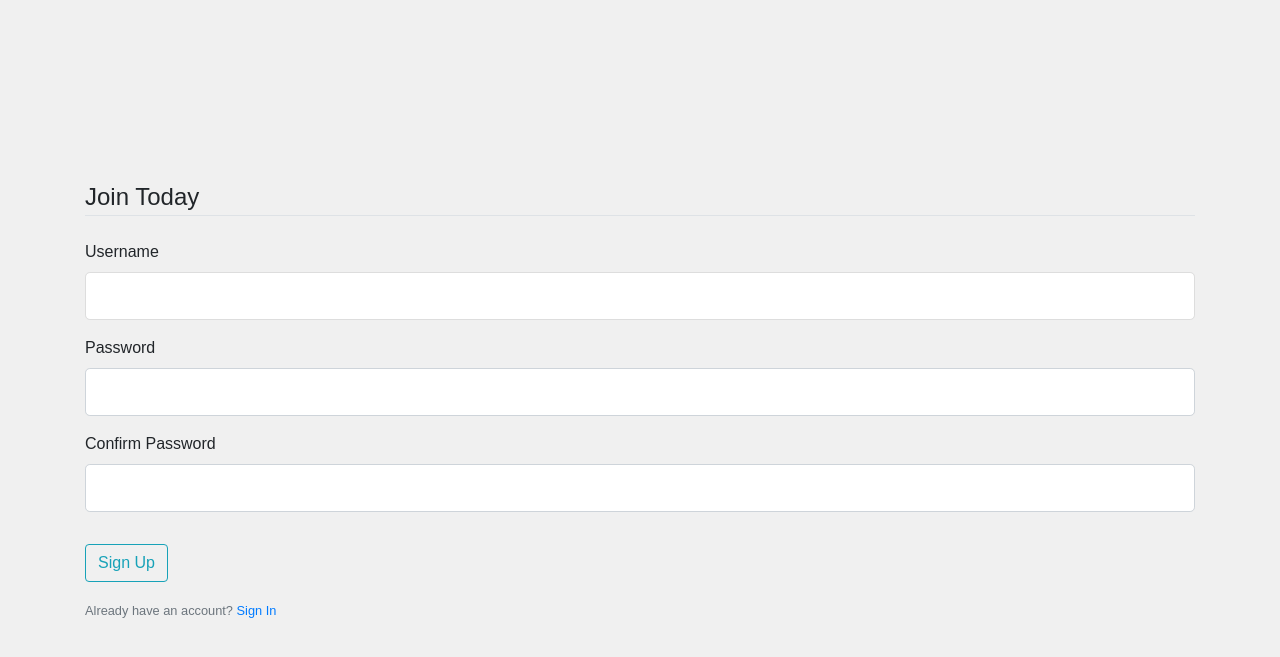
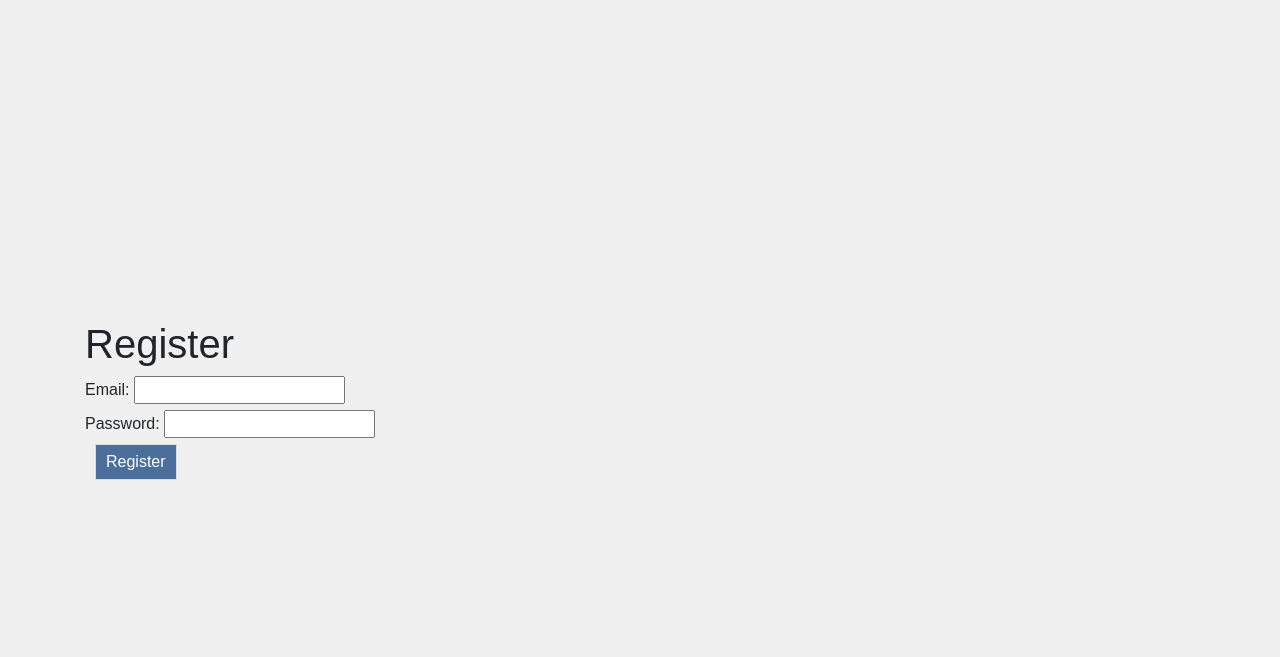
Before and after one commit to nesmrten/AI-beks, a Flask app: template templates/register.html in a window 1280 px wide. Shown: the top 657 px of the page. Run offline with Flask 3, Linux system fonts and the light colour scheme; the template is opened without the code that fills it: values that come from a table or form of the project are taken from there, others are empty; some libraries are stand-ins or nearby versions.

Commit message:
Add files via upload

```diff
--- a/app.py
+++ b/app.py
@@ -1,67 +1,86 @@
-from flask import Flask, render_template, request, redirect, url_for, flash
-from forms import RegistrationForm, LoginForm
 from flask_sqlalchemy import SQLAlchemy
-from flask_login import LoginManager, UserMixin, login_user, login_required, logout_user, current_user
+from werkzeug.security import generate_password_hash, check_password_hash
+from flask import Flask, render_template, request, redirect, url_for
+from flask_login import LoginManager, UserMixin, login_user, login_required, logout_user
+from flask_wtf.csrf import generate_csrf
+
 
 app = Flask(__name__)
 app.config['SQLALCHEMY_DATABASE_URI'] = 'sqlite:///users.db'
 app.config['SQLALCHEMY_TRACK_MODIFICATIONS'] = False
-app.config['SECRET_KEY'] = 'your_secret_key'
+app.config['SECRET_KEY'] = 'mysecretkey'
 
 db = SQLAlchemy(app)
+# Function to create the database automatically on the first run
+@app.before_first_request
+def create_tables():
+    db.create_all()
 
 login_manager = LoginManager()
 login_manager.init_app(app)
+login_manager.login_view = "login"
 
-class User(UserMixin, db.Model):
+class User(db.Model):
     id = db.Column(db.Integer, primary_key=True)
-    username = db.Column(db.String(100), unique=True)
-    password = db.Column(db.String(100))
+    email = db.Column(db.String(120), unique=True, nullable=False)
+    password = db.Column(db.String(120), nullable=False)
 
 @login_manager.user_loader
 def load_user(user_id):
     return User.query.get(int(user_id))
 
 @app.route('/')
-def index():
+@login_required
+def home():
     return render_template("index.html")
 
-@app.route('/login', methods=['GET', 'POST'])
+@app.route("/login", methods=["GET", "POST"])
 def login():
-    form = LoginForm()
-    if form.validate_on_submit():
-        user = User.query.filter_by(username=form.username.data).first()
-        if user and user.password == form.password.data:
-            login_user(user, remember=form.remember.data)
-            next_page = request.args.get('next')
-            flash('You have been logged in!', 'success')
-            return redirect(next_page) if next_page else redirect(url_for('protected'))
-        else:
-            flash('Login Unsuccessful. Please check username and password', 'danger')
-    return render_template('login.html', title='Login', form=form)
+    if request.method == "POST":
+        email = request.form.get("email")
+        password = request.form.get("password")
+        # Your authentication logic here
+        return redirect("/")
+    csrf_token = generate_csrf()
+    return render_template("login.html", csrf_token=csrf_token)
 
 @app.route('/register', methods=['GET', 'POST'])
 def register():
-    form = RegistrationForm()
-    if form.validate_on_submit():
-        user = User(username=form.username.data, password=form.password.data)
-        db.session.add(user)
+    if request.method == 'POST':
+        email = request.form['email']
+        password = request.form['password']
+        hashed_password = generate_password_hash(password, method='sha256')
+
+        new_user = User(email=email, password=hashed_password)
+        db.session.add(new_user)
         db.session.commit()
-        flash('Account created successfully! You can now log in.', 'success')
         return redirect(url_for('login'))
-    return render_template('register.html', title='Register', form=form)
+    csrf_token = generate_csrf()
+    return render_template('register.html', csrf_token=csrf_token)
+
+@app.route('/signup', methods=['GET', 'POST'])
+def signup():
+    if request.method == 'POST':
+        email = request.form['email']
+        password = request.form['password']
+        new_user = User(email=email, password=password)
+        db.session.add(new_user)
+        db.session.commit()
+        return redirect(url_for('login'))
+    return render_template("signup.html")
 
 @app.route('/logout')
 @login_required
 def logout():
     logout_user()
-    flash('You have been logged out!', 'success')
-    return redirect(url_for('index'))
+    return redirect(url_for('login'))
 
-@app.route('/protected')
-@login_required
-def protected():
-    return render_template('protected.html')
+@app.route('/get', methods=['POST'])
+def get_bot_response():
+    userText = request.form['msg']
+    # Your custom AI logic goes here
+    bot_response = "This is the response from your custom AI."
+    return jsonify({"response": bot_response})
 
 if __name__ == "__main__":
     app.run(debug=True)
--- /dev/null
+++ b/file_structure.html
@@ -0,0 +1 @@
+<ul><li>.config</li><li>app.py</li><li>chatbot.py</li><li>chatbot_model.h5</li><li>chatbot_utils.py</li><li>classes.pkl</li><li>filetree.py</li><li>file_structure.html</li><li>forms.py</li><li>instance</li><ul><li>users.db</li></ul><li>intents.json</li><li>models</li><ul><li>models.py</li></ul><li>static</li><ul><li>script.js</li><li>style.css</li></ul><li>templates</li><ul><li>base.html</li><li>index.html</li><li>login.html</li><li>protected.html</li><li>register.html</li></ul><li>train_chatbot.py</li><li>web_scraper.py</li><li>words.pkl</li></ul>
--- a/templates/register.html
+++ b/templates/register.html
@@ -1,33 +1,17 @@
-{% extends "base.html" %}
+{% extends 'base.html' %}
+
 {% block content %}
-    <div class="content-section">
-        <form method="POST" action="">
-            {{ form.hidden_tag() }}
-            <fieldset class="form-group">
-                <legend class="border-bottom mb-4">Join Today</legend>
-                <div class="form-group">
-                    {{ form.username.label(class="form-control-label") }}
-                    {{ form.username(class="form-control form-control-lg") }}
-                </div>
-                <div class="form-group">
-                    {{ form.email.label(class="form-control-label") }}
-                    {{ form.email(class="form-control form-control-lg") }}
-                </div>
-                <div class="form-group">
-                    {{ form.password.label(class="form-control-label") }}
-                    {{ form.password(class="form-control form-control-lg") }}
-                </div>
-                <div class="form-group">
-                    {{ form.confirm_password.label(class="form-control-label") }}
-                    {{ form.confirm_password(class="form-control form-control-lg") }}
-                </div>
-            </fieldset>
-            <div class="form-group">
-                <input type="submit" value="Sign Up" class="btn btn-outline-info">
-            </div>
-        </form>
-        <small class="text-muted">
-            Already have an account? <a href="{{ url_for('login') }}">Sign In</a>
-        </small>
-    </div>
-{% endblock content %}
+    <h1>Register</h1>
+    <form method="POST">
+        <input type="hidden" name="csrf_token" value="{{ csrf_token }}">
+        <div>
+            <label for="email">Email:</label>
+            <input type="email" id="email" name="email" required>
+        </div>
+        <div>
+            <label for="password">Password:</label>
+            <input type="password" id="password" name="password" required>
+        </div>
+        <button type="submit">Register</button>
+    </form>
+{% endblock %}
```
Also changed, not shown: intents.json (added, +58 -0 lines), templates/index.html (+11 -17 lines), templates/login.html (+11 -17 lines), instance/users.db (added), 3 other files.
